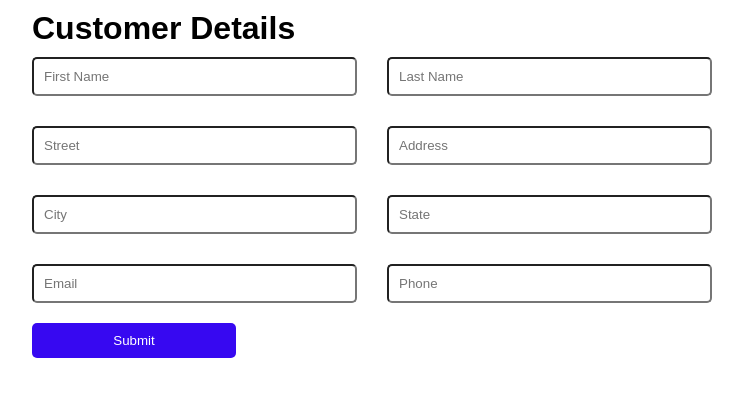
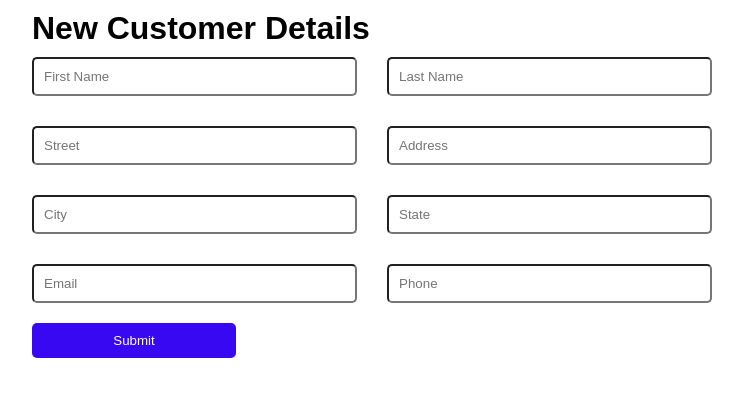
Before and after one commit to sonudaryani/Customer-app, a plain HTML site: page html/addCustomer.html in a window 1280 px wide. Shown: the whole page, without its empty margins (268-1011 px from the left). Drawn offline with Linux system fonts and the light colour scheme.

Commit message:
update 2.0

```diff
--- a/html/addCustomer.html
+++ b/html/addCustomer.html
@@ -10,7 +10,7 @@
     <title>Document</title>
 </head>
 <body>
-    <h1>Customer Details</h1>
+    <h1>New Customer Details</h1>
 
     <form id="add-customer-container">
         <div class="form-input">
```
